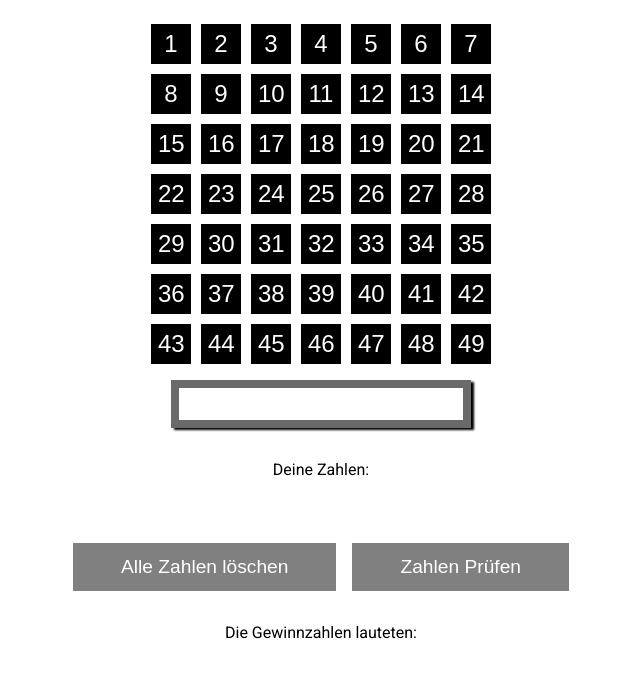
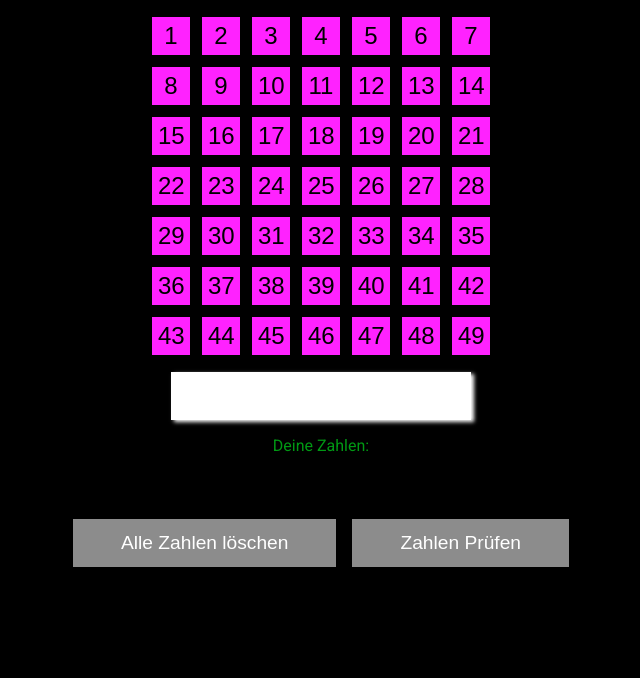
Before and after one commit to m-wiemers/Lotto, a React (Create React App) app: page / in a window 1280 px wide. Shown: the top 678 px of the page, without its empty margins (319-959 px from the left). Built offline with nearby package versions, Linux system fonts and the light colour scheme.

Commit message:
optimize css

```diff
--- a/src/App.tsx
+++ b/src/App.tsx
@@ -20,6 +20,11 @@ const FieldNumbers = Array.from({ length: 49 }, (_, index) => index + 1);
 const ButtonWrapper = styled.div`
   display: flex;
   gap: 1rem;
+
+  @media only screen and (max-width: 768px) {
+    flex-direction: column;
+    gap: 0.2rem;
+  }
 `;
 
 export default function App() {
@@ -90,9 +95,6 @@ export default function App() {
   ));
 
   const checkNumbers = (number) => {
-    if (selectedNumbers.length < 6) {
-      setErrorMessage("Du musst 6 Zahlen auswählen!");
-    }
     const result = selectedNumbers
       .map((n) => winNumbers.includes(n))
       .filter((n) => n !== false);
@@ -130,7 +132,9 @@ export default function App() {
           disabled={disableResult}
         />
       </ButtonWrapper>
-      <p>Die Gewinnzahlen lauteten:</p>
+      {displayWinNumbers === "visible" ? (
+        <p>Die Gewinnzahlen lauteten:</p>
+      ) : null}
       <SelectedNumberFieldWrapper style={{ visibility: displayWinNumbers }}>
         {winNumber}
       </SelectedNumberFieldWrapper>
--- a/src/components/Button.tsx
+++ b/src/components/Button.tsx
@@ -10,7 +10,6 @@ type ButtonProps = ButtonHTMLAttributes<HTMLElement> & {
 const StyledButton = styled.button`
   height: 3rem;
   border: none;
-  background-color: #000;
   color: #fff;
   padding: 0 3rem;
   font-size: 1.2rem;
@@ -20,13 +19,13 @@ const StyledButton = styled.button`
 
   :hover {
     background-color: ${({ disabled }: ButtonProps) =>
-      disabled ? "gray" : "#000"};
+      disabled ? "#8c8c8c" : "#ff8cf7"};
     cursor: ${({ disabled }: ButtonProps) =>
       disabled ? "not-allowed" : "pointer"};
   }
 
   background-color: ${({ disabled }: ButtonProps) =>
-    disabled ? "gray" : "#000"};
+    disabled ? "#8c8c8c" : "#ff22ff"};
 `;
 
 const Button = ({ label, disabled, marginBottom, ...props }: ButtonProps) => {
--- a/src/components/Fields.tsx
+++ b/src/components/Fields.tsx
@@ -1,17 +1,18 @@
 import styled from "styled-components";
 
 export const Error = styled.div`
-  font-size: 1.5rem;
+  height: 3rem;
+  min-width: 300px;
+  background-color: #fff;
+  box-shadow: 3px 2px 4px #fff;
+  margin-top: 1rem;
+
+  font-size: 1rem;
+  color: #877eed;
   font-weight: 700;
   text-align: center;
-  color: red;
-  margin: 1rem;
-  min-height: 3rem;
-  border: 0.5rem solid #6a6a6a;
-  box-shadow: 3px 2px 2px black;
-  text-shadow: 3px 2px 2px black;
-  text-align: center;
-  min-width: 300px;
+  vertical-align: middle;
+  line-height: 3rem;
 `;
 
 export const SelectedNumberFieldWrapper = styled.div`
--- a/src/components/NumberField.tsx
+++ b/src/components/NumberField.tsx
@@ -13,13 +13,13 @@ const Field = styled.button`
   display: grid;
   align-items: center;
   justify-items: center;
-  background-color: #000;
-  color: ${({ checked }: Props) => (checked ? "#00ff00" : "#fff")};
+  background-color: #ff22ff;
+  color: ${({ checked }: Props) => (checked ? "#fff" : "#000")};
   font-size: 1.5rem;
   cursor: pointer;
 
   :hover {
-    background-color: #ff22ff;
+    background-color: #009914;
   }
 `;
 
--- a/src/styles.css
+++ b/src/styles.css
@@ -9,6 +9,16 @@
   flex-direction: column;
   align-items: center;
   box-sizing: border-box;
+  background-color: black;
+}
+
+p {
+  color: #009914;
+}
+
+body {
+  margin: 0 auto;
+  background-color: black;
 }
 
 * {
```
